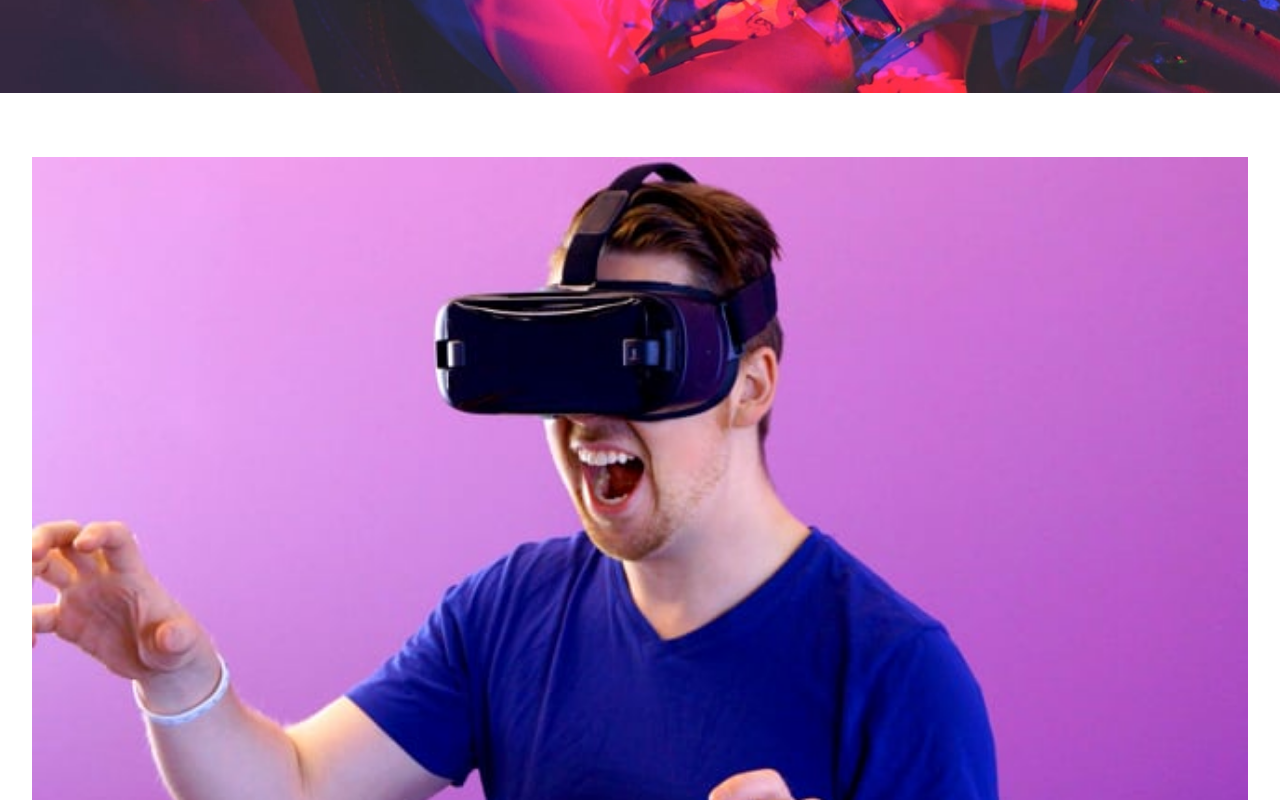
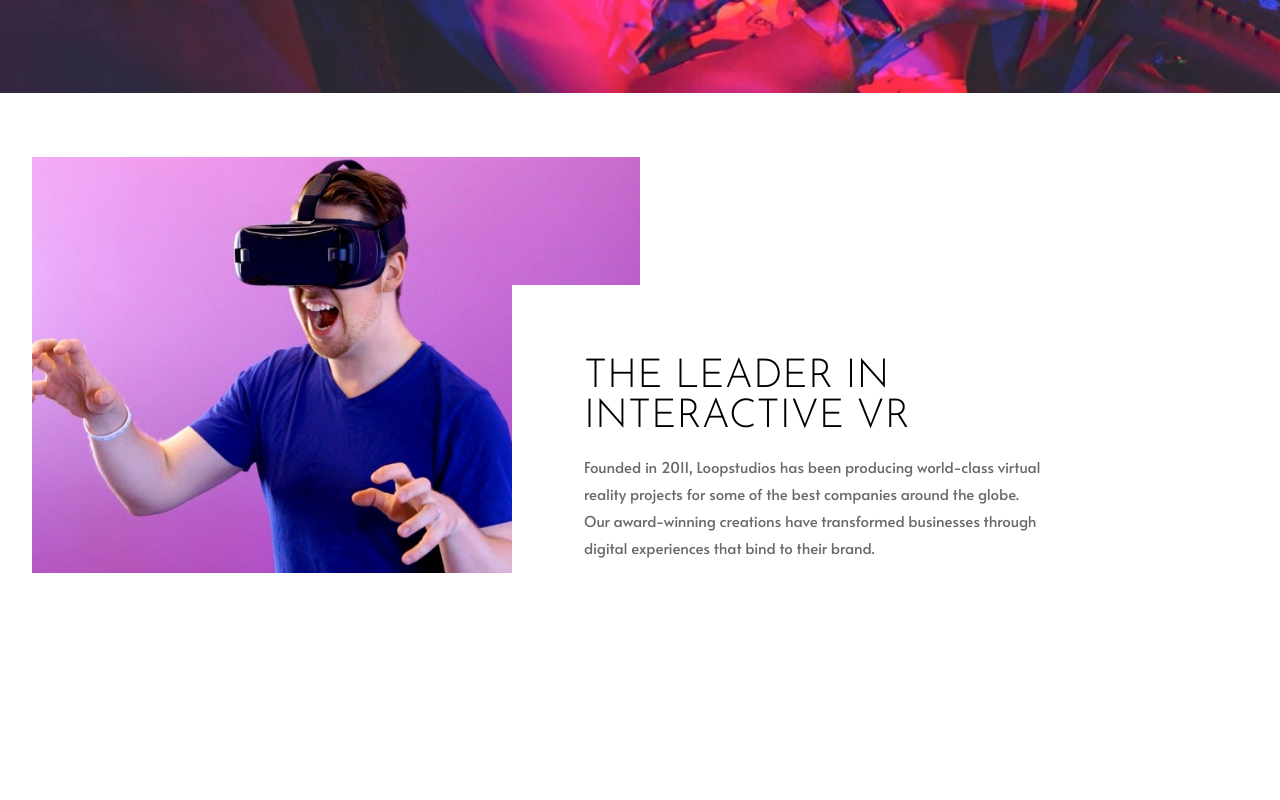
Before and after one commit to dselasea/loopstudios, a React (Create React App) app: page / in a window 1280 px wide. Shown: the part 500-1300 px from the top of the page. After the commit the page ends 1197 px from the top, so only its background shows below. Built offline with nearby package versions, Linux system fonts and the light colour scheme.

Commit message:
Added desktop style to Leader component

```diff
--- a/src/images/components/Leader/Leader.js
+++ b/src/images/components/Leader/Leader.js
@@ -1,5 +1,6 @@
 import React from 'react'
 import Interactive from '../../mobile/image-interactive.jpg'
+import InteractiveD from '../../desktop/image-interactive.jpg'
 import styles from './Leader.module.css'
 
 const Leader = () => {
@@ -7,7 +8,8 @@ const Leader = () => {
     <div className={styles.container}>
         <div className={styles.leader}>
             <div className={styles.image}>
-                <img src={Interactive} alt="" />
+                <img className={styles.mobile} src={Interactive} alt="Guy wearging VR" />
+                <img className={styles.img_desktop} src={InteractiveD} alt="Guy wearing VR" />
             </div>
             <div className={styles.text}>
                 <h2>the leader in interactive vr</h2>
--- a/src/images/components/Leader/Leader.module.css
+++ b/src/images/components/Leader/Leader.module.css
@@ -13,9 +13,13 @@
     padding-bottom: 2rem;
   }
 
-  .image img {
+  .image .mobile {
     width: 100%;
     height: auto;
+  }
+
+  .image .img_desktop {
+    display: none;
   }
 
   .text {
@@ -34,3 +38,33 @@
     color: hsl(0, 0%, 41%);
     line-height: 1.8;
   }
+
+  @media screen and (min-width: 768px){
+    .leader {
+        display: grid;
+        grid-template-columns: repeat(2, 1fr);
+    }
+
+    .image .mobile {
+        display: none;
+    }
+
+    .image .img_desktop {
+        display: block;
+        width: 100%;
+        height: auto;
+    }
+
+    .text {
+        text-align: left;
+        padding: 4.5rem;
+        margin-top: 8rem;
+        margin-left: -8rem;
+        margin-right: 8rem;
+        background-color: #fff;
+    }
+
+    .text h2 {
+        font-size: 2.5rem;
+    }
+  }
```
